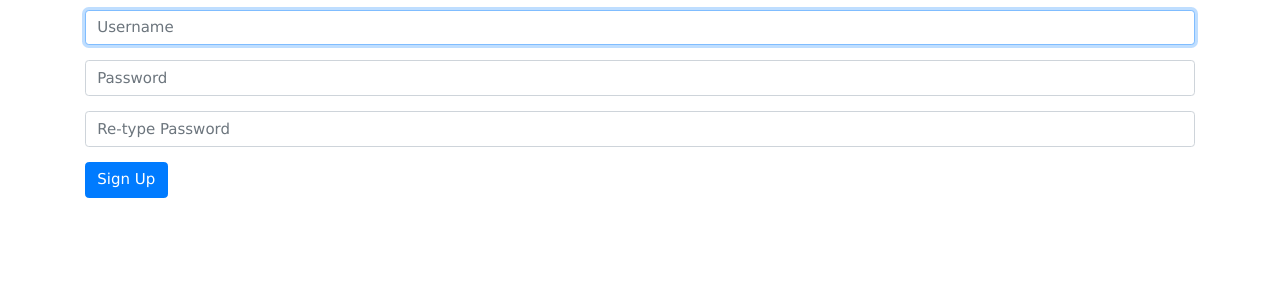
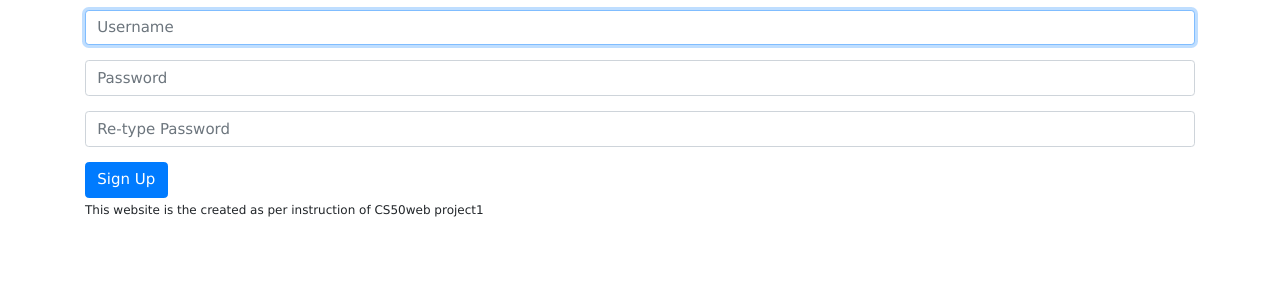
Before and after one commit to alitechpak/cs50web19-project1-bookstore, a Flask app: page /register in a window 1280 px wide. Shown: the part 53-353 px from the top of the page. Run offline with Flask 2, Linux system fonts and the light colour scheme; some libraries are stand-ins or nearby versions.

Commit message:
added footer

```diff
--- a/templates/layout.html
+++ b/templates/layout.html
@@ -75,6 +75,7 @@
             </main>
 
             <footer>
+                <small>This website is the created as per instruction of CS50web project1</small>
             </footer>
         </div>
     </body>
```
Also changed, not shown: 1 other file.
